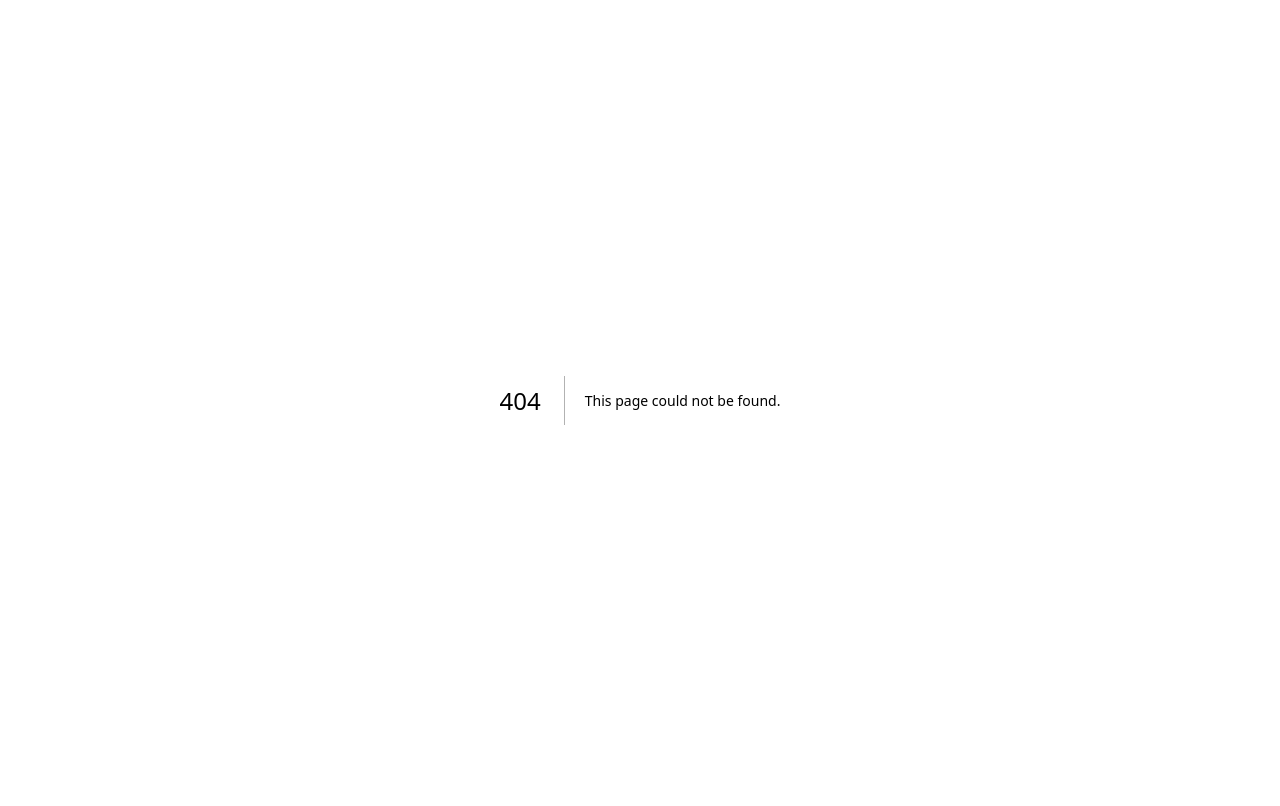
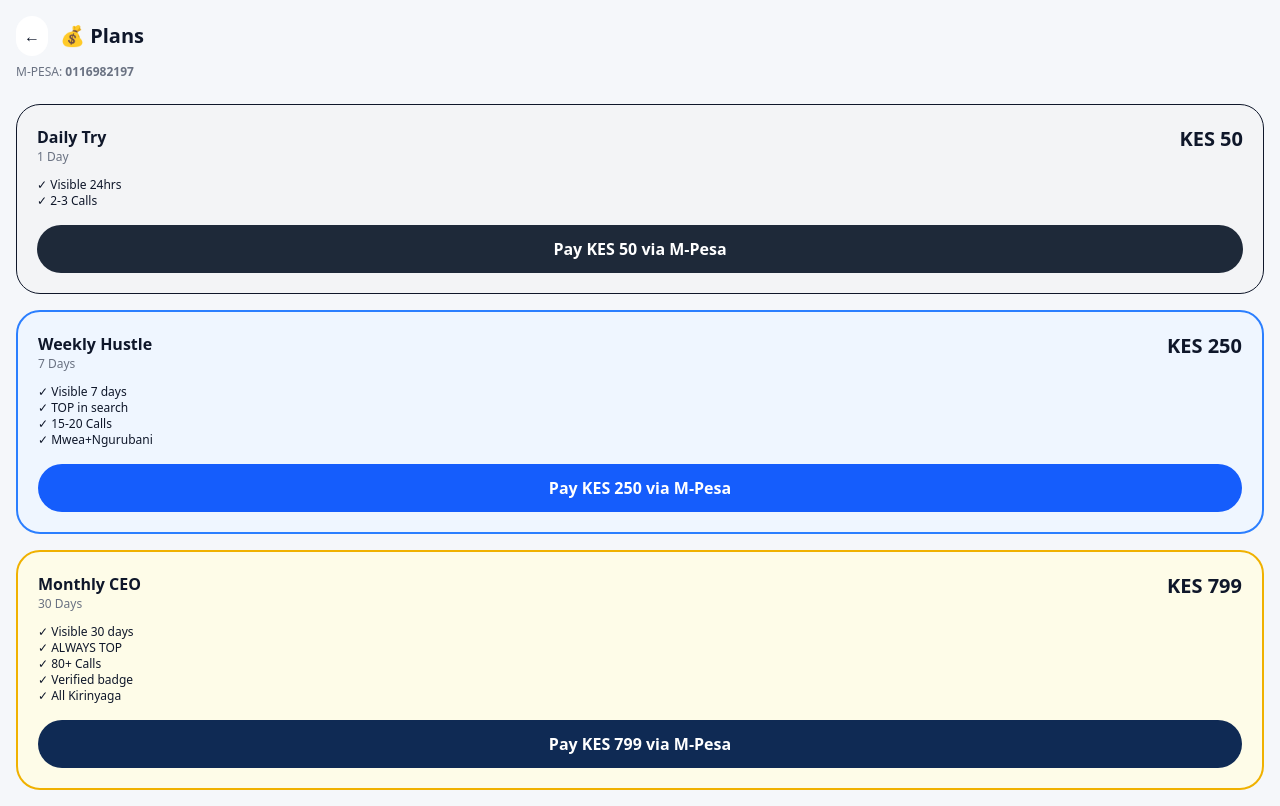
Before and after one commit to njoguemmanuel04-lgtm/taskmate, a Next.js app: page /subscription in a window 1280 px wide. Before the commit this address had no page. Built offline with nearby package versions, Linux system fonts and the light colour scheme.

Commit message:
Create page.tsx

```diff
--- /dev/null
+++ b/app/subscription/page.tsx
@@ -0,0 +1,35 @@
+"use client"
+import { useState } from "react"
+import { useRouter } from "next/navigation"
+export default function Subscription(){
+const router=useRouter()
+const [loading,setLoading]=useState("")
+const mpesaNumber="0116982197"
+const plans=[
+{id:"daily",name:"Daily Try",price:50,days:"1 Day",color:"bg-gray-100 border",btn:"bg-gray-800",features:["Visible 24hrs","2-3 Calls"]},
+{id:"weekly",name:"Weekly Hustle",price:250,days:"7 Days",color:"bg-blue-50 border-2 border-blue-500",btn:"bg-blue-600",features:["Visible 7 days","TOP in search","15-20 Calls","Mwea+Ngurubani"],pop:true},
+{id:"monthly",name:"Monthly CEO",price:799,days:"30 Days",color:"bg-yellow-50 border-2 border-yellow-500",btn:"bg-[#0f2a54]",features:["Visible 30 days","ALWAYS TOP","80+ Calls","Verified badge","All Kirinyaga"],best:true},
+]
+const pay=(plan:any)=>{
+setLoading(plan.id)
+setTimeout(()=>{
+alert(`Lipa KES ${plan.price} to ${mpesaNumber}\nPlan: ${plan.name}\nAfter paying send screenshot to WhatsApp ${mpesaNumber}`)
+setLoading("")
+},600)
+}
+return(
+<div className="min-h-screen bg-[#f5f7fa] p-4">
+<div className="flex gap-3 items-center"><button onClick={()=>router.back()} className="bg-white p-2 rounded-full">←</button><h1 className="font-black text-xl">💰 Plans</h1></div>
+<p className="text-xs text-gray-500 mt-2">M-PESA: <b>{mpesaNumber}</b></p>
+<div className="space-y-4 mt-6">
+{plans.map((p:any)=>(
+<div key={p.id} className={`${p.color} rounded-3xl p-5`}>
+<div className="flex justify-between"><div><h3 className="font-black">{p.name}</h3><p className="text-xs text-gray-500">{p.days}</p></div><div className="text-right"><p className="font-black text-xl">KES {p.price}</p></div></div>
+<div className="mt-3">{p.features.map((f:string,i:number)=><p key={i} className="text-xs">✓ {f}</p>)}</div>
+<button onClick={()=>pay(p)} className={`w-full mt-4 ${p.btn} text-white p-3 rounded-full font-bold`}>{loading===p.id?"...":`Pay KES ${p.price} via M-Pesa`}</button>
+</div>
+))}
+</div>
+</div>
+)
+}
```
